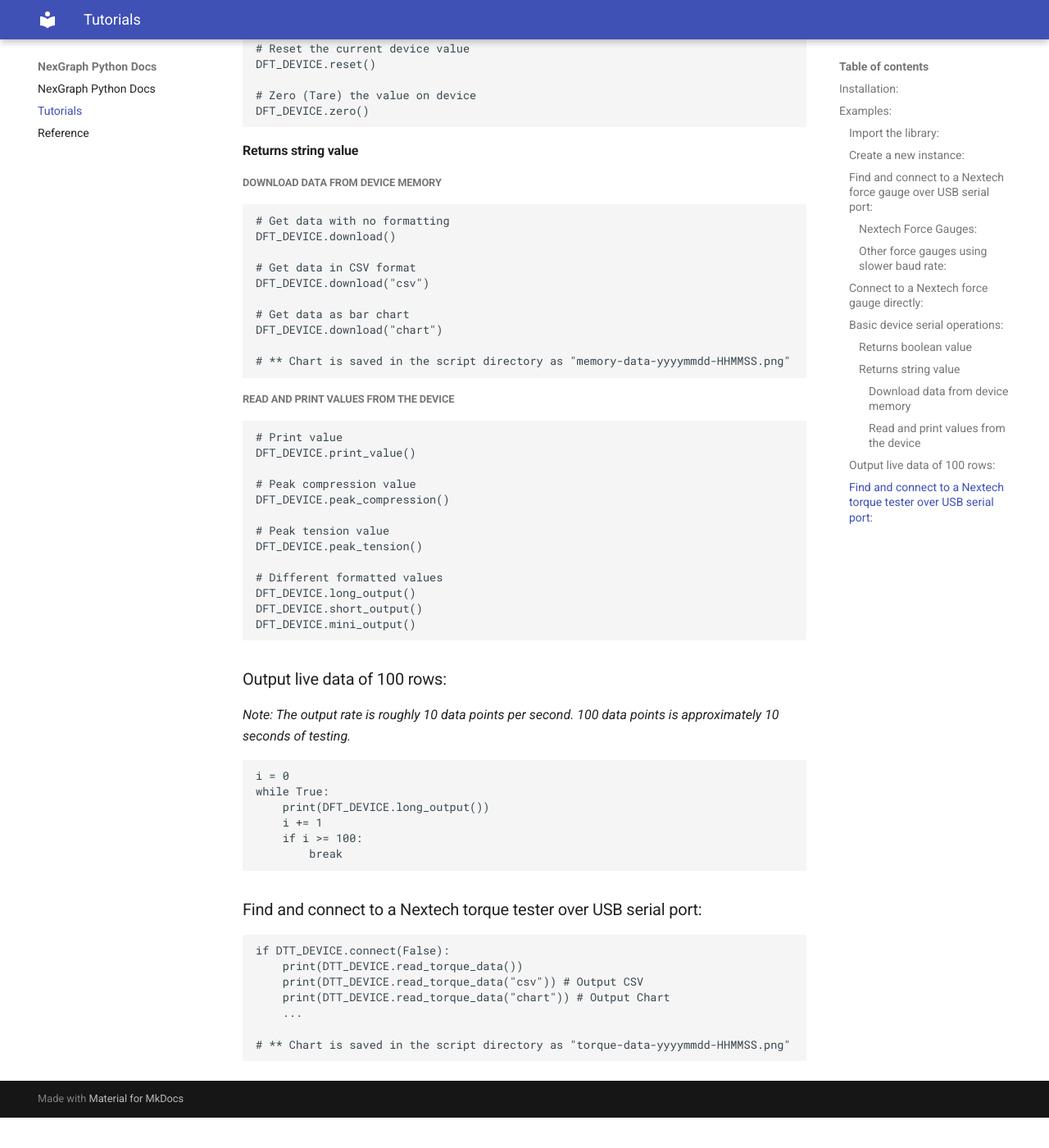
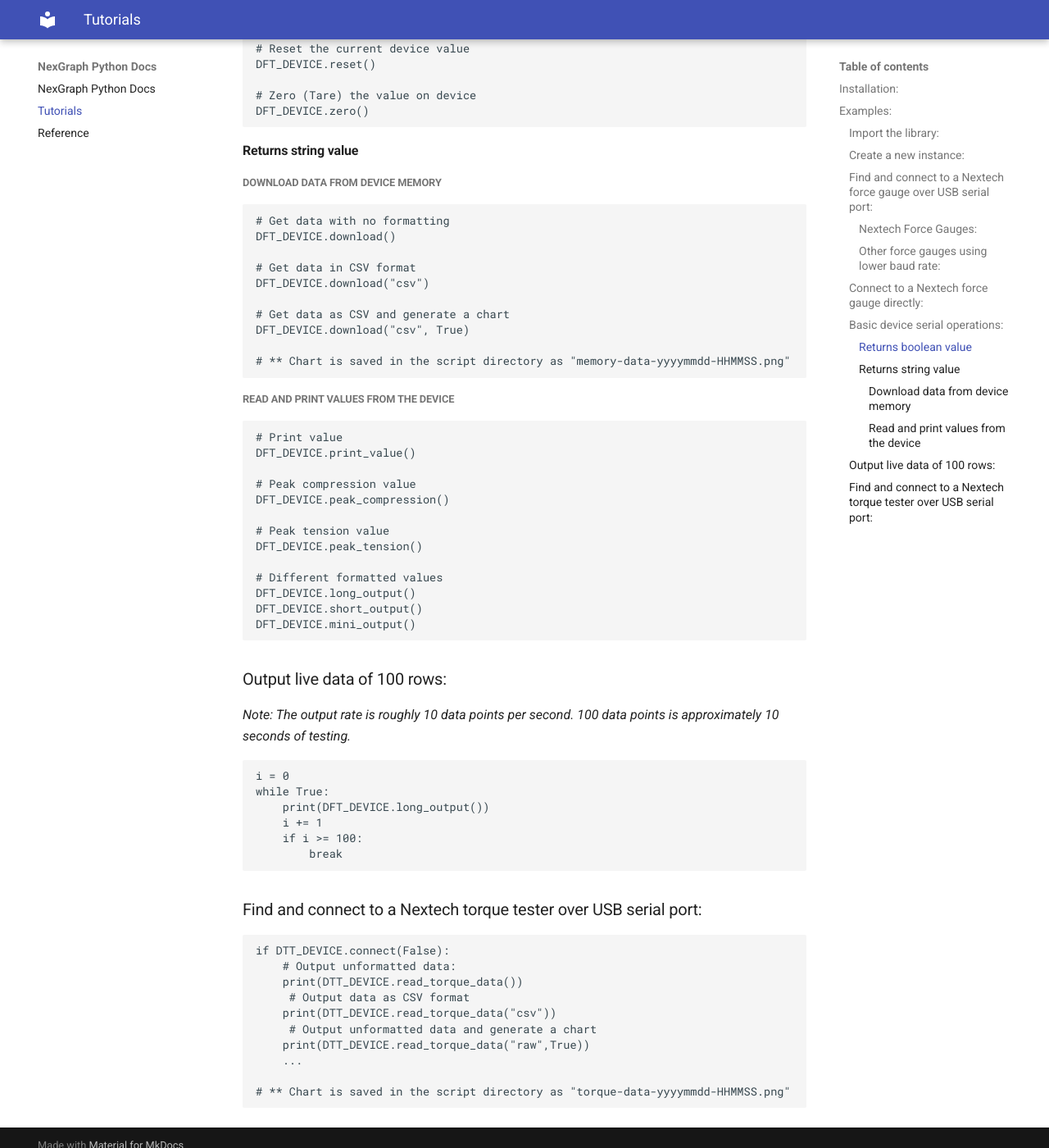
Before and after one commit to simply-shawn/nexgraphpy, an MkDocs documentation site: the page built from docs/tutorials.md, in a window 1280 px wide and 1400 px high, scrolled down 1473 px. Shown: the whole window at 82% size. Built offline with MkDocs 1.6.1 and Material for MkDocs 9.7.7, drawn with Linux system fonts in a browser that asks for light colours; before the commit the page ends 2836 px from its top, so only the background shows below that; some of the changed text lies outside the part shown.

Commit message:
Changed rate arg for Connect() Updated Description, Docs Fixed save_tor_chart for DTT Changed chart gen to bool

````diff
--- a/docs/tutorials.md
+++ b/docs/tutorials.md
@@ -32,10 +32,10 @@
     exit()
 ```
 
-#### Other force gauges using slower baud rate:
+#### Other force gauges using lower baud rate:
 ```
-if OEM_DEVICE.find():
-    if OEM_DEVICE.connect("slow"):
+if FL_DEVICE.find():
+    if FL_DEVICE.connect("low"):
     ...
 ```
 
@@ -80,8 +80,8 @@
 # Get data in CSV format
 DFT_DEVICE.download("csv")
 
-# Get data as bar chart
-DFT_DEVICE.download("chart")
+# Get data as CSV and generate a chart
+DFT_DEVICE.download("csv", True)
 
 # ** Chart is saved in the script directory as "memory-data-yyyymmdd-HHMMSS.png"
 ```
@@ -122,9 +122,12 @@
 ### Find and connect to a Nextech torque tester over USB serial port:
 ```
 if DTT_DEVICE.connect(False):
+    # Output unformatted data:
     print(DTT_DEVICE.read_torque_data())
-    print(DTT_DEVICE.read_torque_data("csv")) # Output CSV
-    print(DTT_DEVICE.read_torque_data("chart")) # Output Chart
+     # Output data as CSV format
+    print(DTT_DEVICE.read_torque_data("csv"))
+     # Output unformatted data and generate a chart
+    print(DTT_DEVICE.read_torque_data("raw",True))
     ...
 
 # ** Chart is saved in the script directory as "torque-data-yyyymmdd-HHMMSS.png"
````
Also changed, not shown: CHANGES.md (+5 -1 lines), README.md (+22 -8 lines), docs/index.md (+12 -1 lines), 1 other file.
